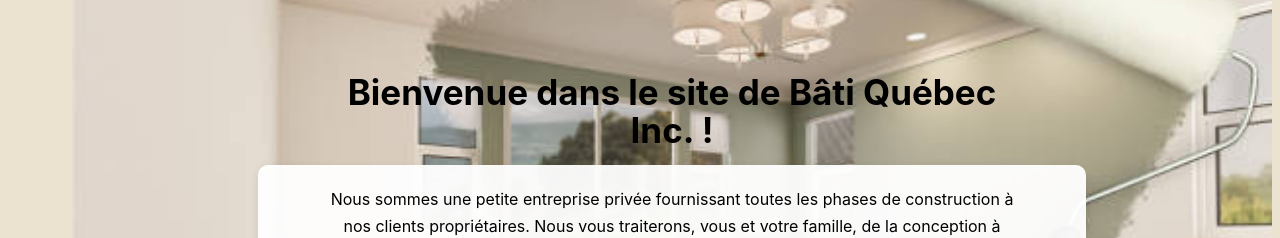
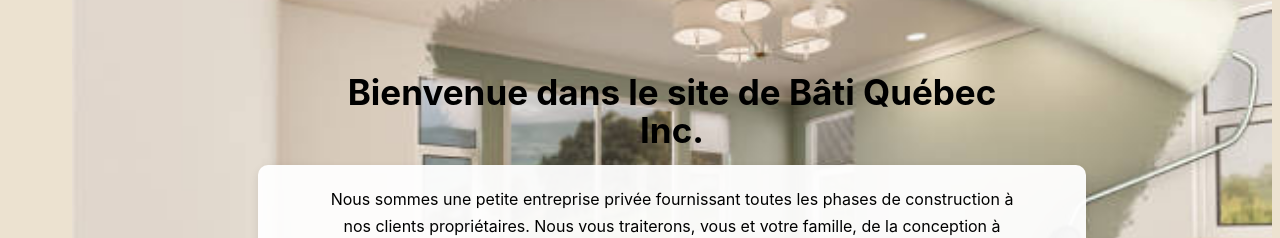
Before and after one commit to MyriamAssam/bati, a React (Vite) app: page / in a window 1280 px wide. Shown: the part 223-461 px from the top of the page. Built offline with nearby package versions, Linux system fonts and the light colour scheme.

Commit message:
Supprimer clé API exposée

```diff
--- a/src/pages/Home.jsx
+++ b/src/pages/Home.jsx
@@ -71,7 +71,7 @@
                             fontWeight: "bold",
                             marginBottom: "20px",
                         }}>
-                            Bienvenue dans le site de Bâti Québec Inc. !
+                            Bienvenue dans le site de Bâti Québec Inc.
                         </h1>
                         <p style={{
                             fontSize: "clamp(14px, 2vw, 16px)",
```
